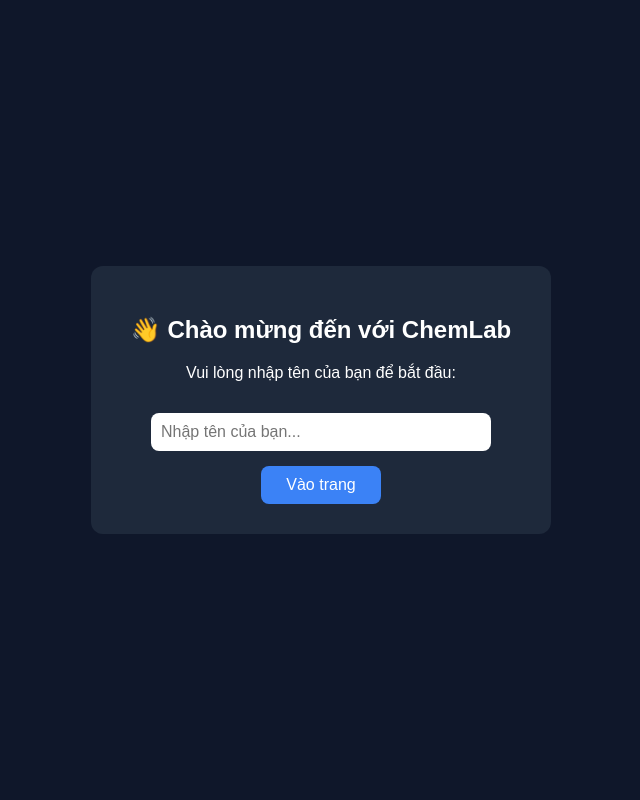
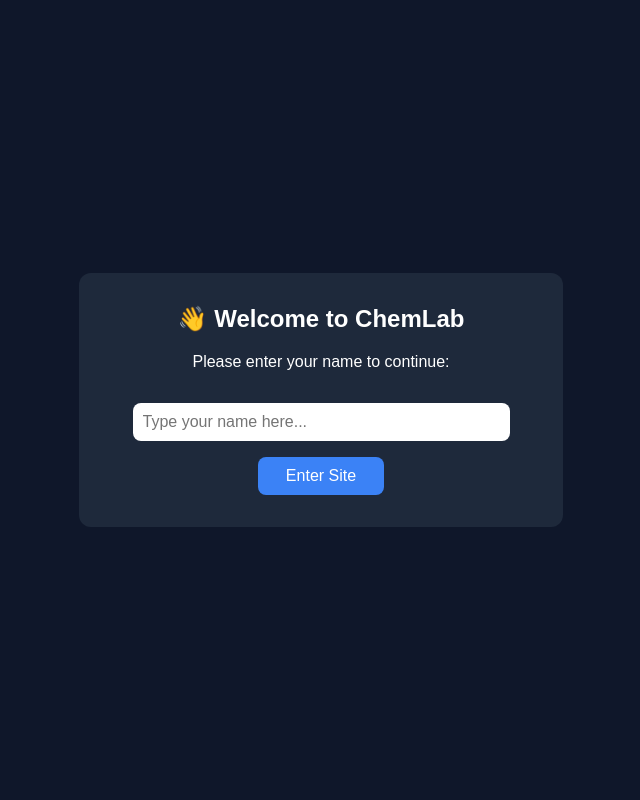
Before and after one commit to tranvietanh25052010-sys/Chemistrylab_VAnh, a Flask app: template templates/nhap_ten.html in a window 1280 px wide. Shown: the whole page, without its empty margins (319-959 px from the left). Run offline with Flask 3, Linux system fonts and the light colour scheme; the template is opened without the code that fills it, so the values that code supplies are empty; the visitor is signed in with stand-in values (Sample User, id 1).

Commit message:
Translate HTML content from Vietnamese to English

```diff
--- a/templates/nhap_ten.html
+++ b/templates/nhap_ten.html
@@ -1,23 +1,24 @@
 <!DOCTYPE html>
 <html>
 <head>
-    <title>Nhập tên - ChemLab</title>
+    <title>Enter Name - ChemLab</title>
     <style>
-        body { font-family: Arial; background:#0f172a; color:white; display:flex; justify-content:center; align-items:center; min-height:100vh; margin:0; }
-        .box { background:#1e293b; padding:30px; border-radius:12px; text-align:center; width:90%; max-width:400px; }
-        input { padding:10px; width:80%; margin:15px 0; border-radius:8px; border:none; font-size:16px; }
-        button { padding:10px 25px; background:#3b82f6; color:white; border:none; border-radius:8px; font-size:16px; cursor:pointer; }
+        body { font-family: Arial, sans-serif; background:#0f172a; color:white; display:flex; justify-content:center; align-items:center; min-height:100vh; margin:0; }
+        .box { background:#1e293b; padding:32px; border-radius:12px; text-align:center; width:90%; max-width:420px; }
+        h2 { margin-top:0; }
+        input { padding:10px; width:85%; margin:16px 0; border-radius:8px; border:none; font-size:16px; }
+        button { padding:10px 28px; background:#3b82f6; color:white; border:none; border-radius:8px; font-size:16px; cursor:pointer; }
         button:hover { background:#2563eb; }
     </style>
 </head>
 <body>
     <div class="box">
-        <h2>👋 Chào mừng đến với ChemLab</h2>
-        <p>Vui lòng nhập tên của bạn để bắt đầu:</p>
+        <h2>👋 Welcome to ChemLab</h2>
+        <p>Please enter your name to continue:</p>
         <form method="POST">
-            <input type="text" name="ten" placeholder="Nhập tên của bạn..." required autocomplete="off">
+            <input type="text" name="name" placeholder="Type your name here..." required autocomplete="off">
             <br>
-            <button type="submit">Vào trang</button>
+            <button type="submit">Enter Site</button>
         </form>
     </div>
 </body>
```
